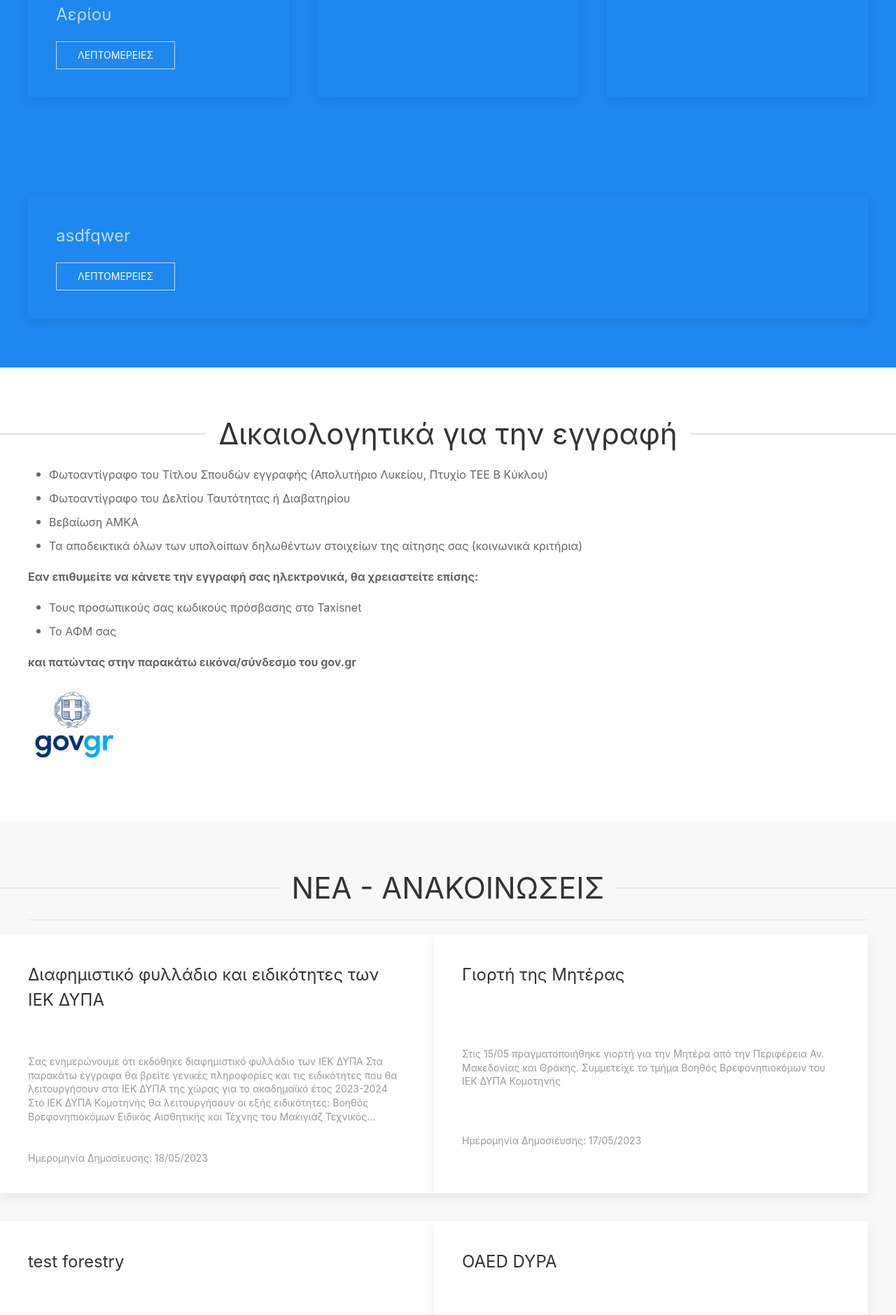
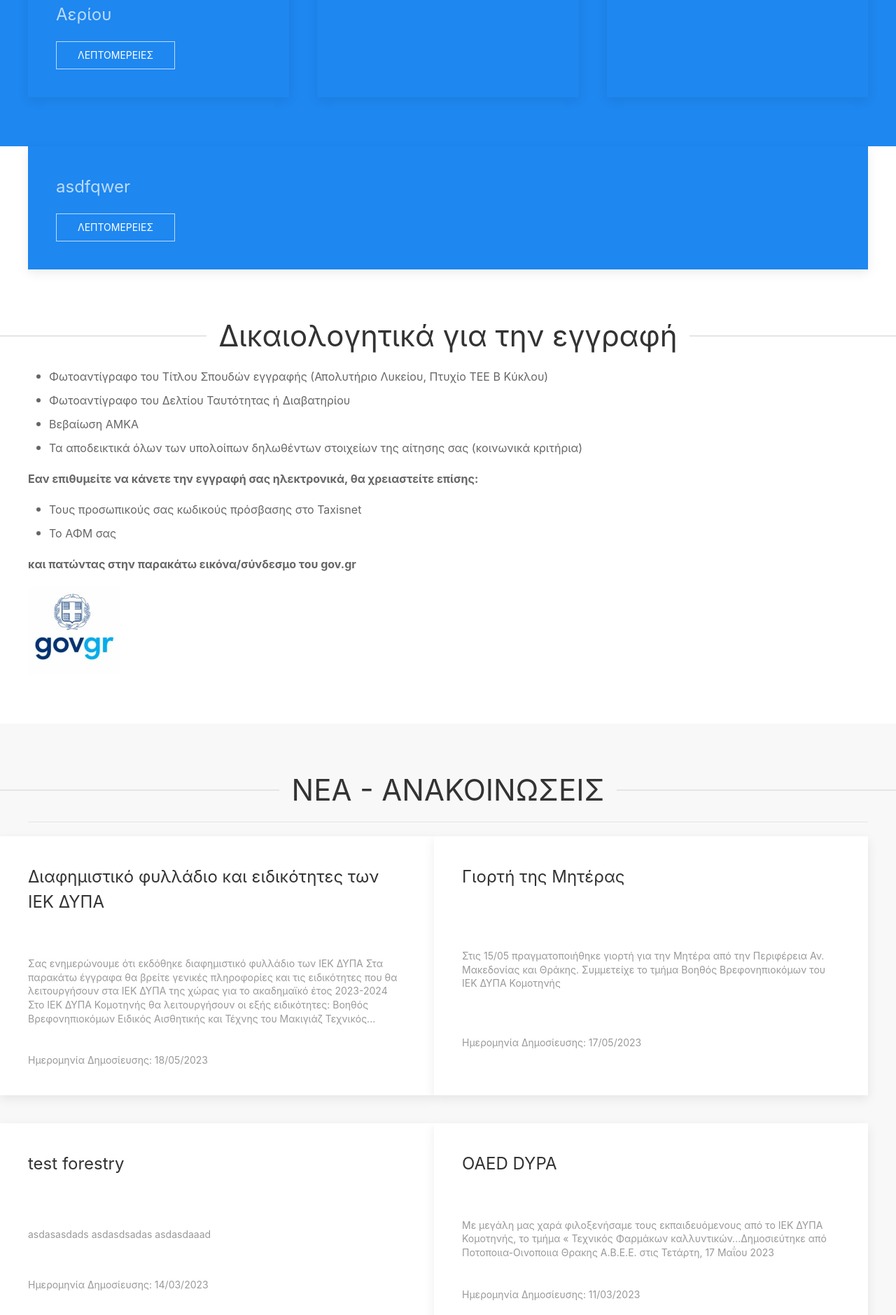
Before and after one commit to F20F20/jekyll-uikit-iek-dypa-komotinis, a Jekyll site: the page built from index.md, in a window 1280 px wide. Shown: the part 2304-4183 px from the top of the page at 70% size. Built offline with Jekyll 4.4.1, drawn with Linux system fonts in a browser that asks for light colours; nearby versions of some CDN libraries.

Commit message:
Update eidikotites.html

```diff
--- a/_includes/eidikotites.html
+++ b/_includes/eidikotites.html
@@ -75,7 +75,7 @@
 </div>
 
 
-<div class="uk-section uk-section-primary uk-preserve-color">
+
     <div class="uk-container">
  <div class="uk-card uk-card-primary uk-card-body">
 				<p class="uk-text-large"> asdfqwer </p>
@@ -83,7 +83,7 @@
                 </div>
 
     </div>
-</div>
+
 
 
 
```
